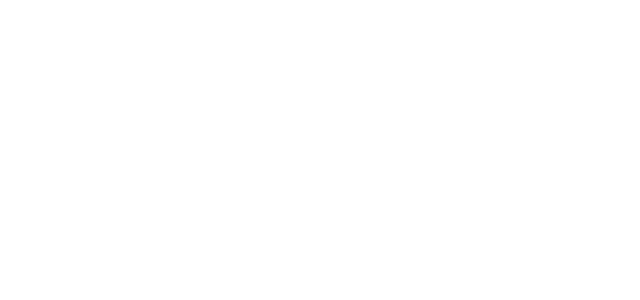
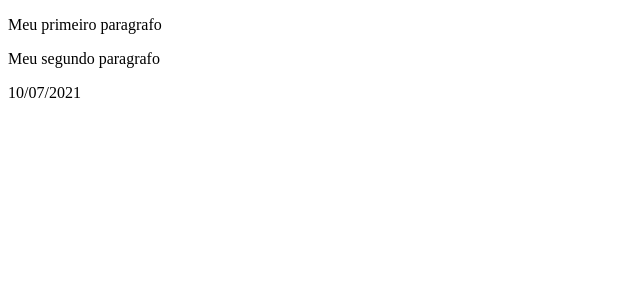
Before and after one commit to eliseusbrito/appReactLetsCodeSantander, a React (Create React App) app: page / in a window 1280 px wide. Shown: the top 300 px of the page, without its empty margins (0-640 px from the left). Built offline with nearby package versions, Linux system fonts and the light colour scheme.

Commit message:
Excluido funcao e Adicionado componente tipo classe

```diff
--- a/src/App.js
+++ b/src/App.js
@@ -1,10 +1,21 @@
 import React from 'react'
 
-function App() {
-  return (
-    <div className="App">
-    </div>
-  );
+class App extends React.Component {
+  render() {
+    return (
+      <div>
+        <p>
+          Meu primeiro paragrafo
+        </p>
+        <p>
+          Meu segundo paragrafo
+        </p>
+        <p>
+          {new Date().toLocaleDateString('pt-BR')}
+        </p>
+      </div>
+    );
+  }
 }
 
 export default App;
```
